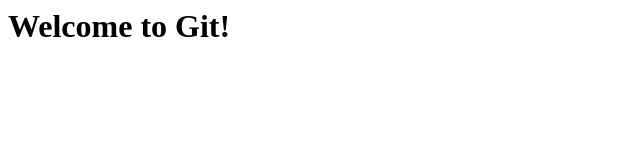
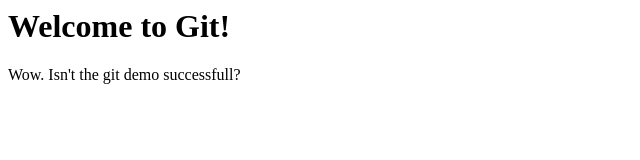
Before and after one commit to urig/intro-to-git, a plain HTML site: page index.html in a window 1280 px wide. Shown: the whole page, without its empty margins (0-640 px from the left). Drawn offline with Linux system fonts and the light colour scheme.

Commit message:
Added some content in home page.

```diff
--- a/index.html
+++ b/index.html
@@ -1 +1,3 @@
 <h1>Welcome to Git!</h1>
+
+<p>Wow. Isn't the git demo successfull?</p>
```
